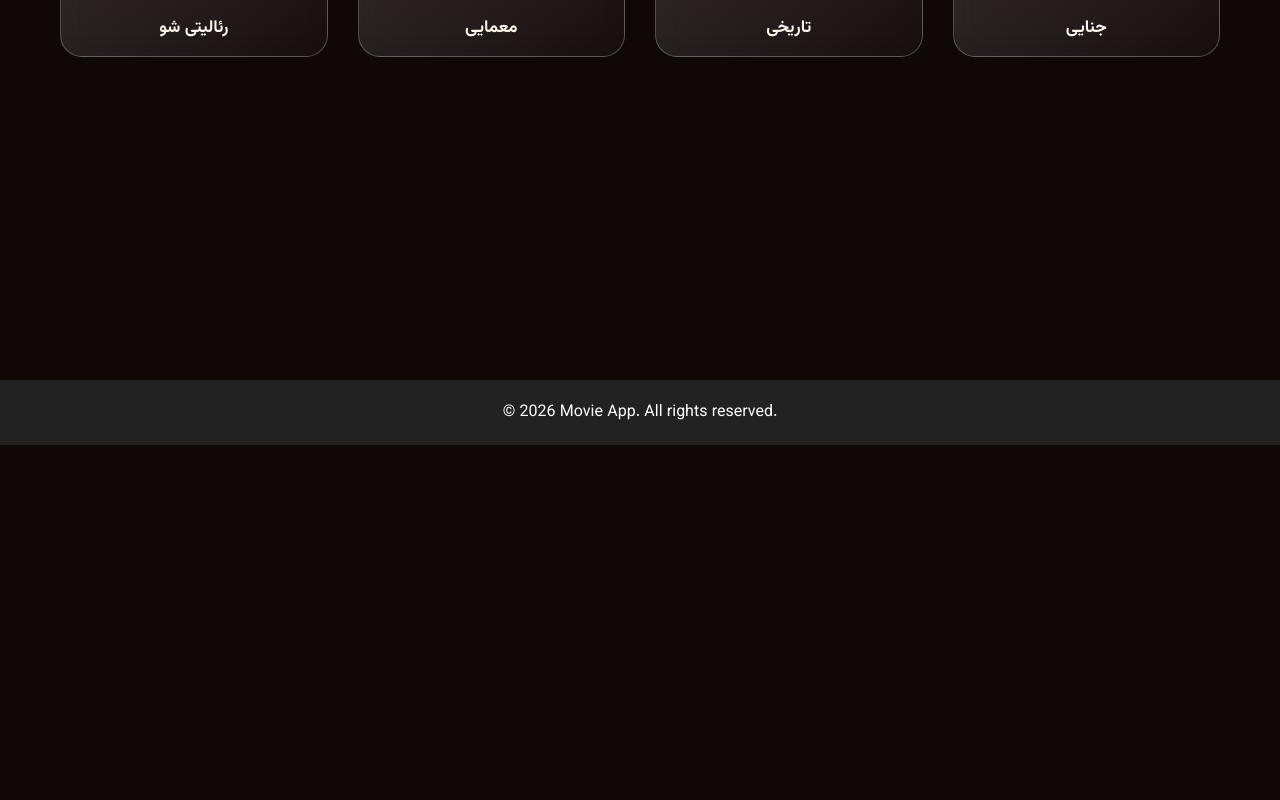
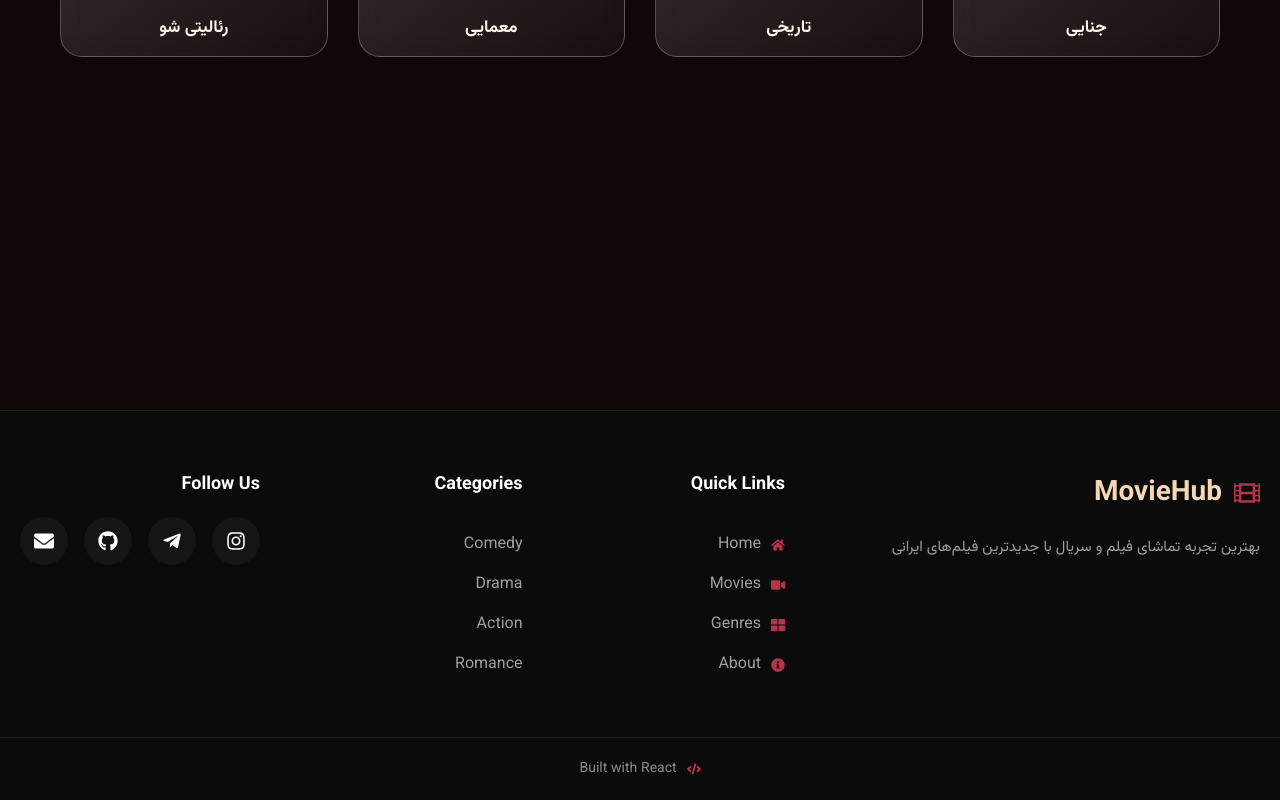
Before and after one commit to setayesh-mardiii/moviehub-react, a React (Vite) app: page /genres in a window 1280 px wide. Shown: the part 470-1270 px from the top of the page. Before the commit the page ends 915 px from the top, so only its background shows below. Built offline with nearby package versions, Linux system fonts and the light colour scheme.

Commit message:
creat footer

```diff
--- a/src/components/Footer/Footer.css
+++ b/src/components/Footer/Footer.css
@@ -1,8 +1,297 @@
+.footer{
 
-.footer {
-  margin-top: 50px;
-  padding: 20px;
-  text-align: center;
-  background-color: #222;
-  color: white;
+  margin-top:80px;
+
+  background:#0b0b0b;
+
+  border-top:1px solid rgba(255,255,255,.08);
+
+  direction:rtl;
+
 }
+
+
+
+.footer-container{
+
+  max-width:1400px;
+
+  margin:auto;
+
+  padding:60px 20px;
+
+  display:grid;
+
+  grid-template-columns:2fr 1fr 1fr 1fr;
+
+  gap:50px;
+
+}
+
+
+
+.footer-brand h2{
+
+  display:flex;
+
+  align-items:center;
+
+  gap:12px;
+
+  font-size:28px;
+
+  color:var(--secondary-color);
+
+  margin-bottom:18px;
+
+}
+
+
+
+.footer-brand h2 svg{
+
+  color:var(--primary-color);
+
+  font-size:26px;
+
+}
+
+
+
+.footer-brand p{
+
+  color:#9f9f9f;
+
+  line-height:2;
+
+  font-size:15px;
+
+}
+
+
+
+
+
+.footer-links h3,
+
+.footer-social h3{
+
+  color:#fff;
+
+  margin-bottom:18px;
+
+  font-size:18px;
+
+}
+
+
+
+.footer-links{
+
+  display:flex;
+
+  flex-direction:column;
+
+  gap:15px;
+
+}
+
+
+
+.footer-links a,
+
+.footer-links span{
+
+  display:flex;
+
+  align-items:center;
+
+  gap:10px;
+
+  color:#9f9f9f;
+
+  text-decoration:none;
+
+  transition:.3s;
+
+  cursor:pointer;
+
+}
+
+
+
+.footer-links a svg{
+
+  color:var(--primary-color);
+
+  font-size:14px;
+
+}
+
+
+
+.footer-links a:hover{
+
+  color:#fff;
+
+  transform:translateX(-6px);
+
+}
+
+
+
+
+
+.social-icons{
+
+  display:flex;
+
+  gap:16px;
+
+  margin-top:10px;
+
+}
+
+
+
+.social-icons a{
+
+  width:48px;
+
+  height:48px;
+
+  border-radius:50%;
+
+  background:#151515;
+
+  display:flex;
+
+  align-items:center;
+
+  justify-content:center;
+
+  color:#fff;
+
+  font-size:20px;
+
+  transition:.35s;
+
+}
+
+
+
+.social-icons a:hover{
+
+  background:var(--primary-color);
+
+  transform:translateY(-6px);
+
+}
+
+
+
+.footer-bottom{
+
+  border-top:1px solid rgba(255,255,255,.08);
+
+  padding:20px;
+
+  display:flex;
+
+  justify-content:center;
+
+}
+
+
+
+.footer-bottom p{
+
+  display:flex;
+
+  align-items:center;
+
+  gap:10px;
+
+  color:#8b8b8b;
+
+  font-size:14px;
+
+}
+
+
+
+.footer-bottom svg{
+
+  color:var(--primary-color);
+
+}
+
+
+
+
+
+/* Tablet */
+
+@media(max-width:900px){
+
+.footer-container{
+
+  grid-template-columns:1fr 1fr;
+
+  gap:35px;
+
+}
+
+}
+
+
+
+
+
+/* Mobile */
+
+@media(max-width:650px){
+
+.footer-container{
+
+  grid-template-columns:1fr;
+
+  text-align:center;
+
+}
+
+
+
+.footer-brand h2{
+
+  justify-content:center;
+
+}
+
+
+
+.footer-links{
+
+  align-items:center;
+
+}
+
+
+
+.footer-links a,
+
+.footer-links span{
+
+  justify-content:center;
+
+}
+
+
+
+.social-icons{
+
+  justify-content:center;
+
+}
+
+}
--- a/src/components/Footer/Footer.jsx
+++ b/src/components/Footer/Footer.jsx
@@ -1,12 +1,186 @@
+import "./Footer.css";
 
-import "./Footer.css";
+import { Link } from "react-router-dom";
+
+import {
+  FaFilm,
+  FaHome,
+  FaVideo,
+  FaThLarge,
+  FaInfoCircle,
+  FaInstagram,
+  FaTelegramPlane,
+  FaGithub,
+  FaEnvelope,
+  FaCode
+} from "react-icons/fa";
 
 function Footer() {
   return (
     <footer className="footer">
-      <p>
-        © 2026 Movie App. All rights reserved.
-      </p>
+
+      <div className="footer-container">
+
+        {/* Brand */}
+
+        <div className="footer-brand">
+
+          <h2>
+
+            <FaFilm />
+
+            <span>MovieHub</span>
+
+          </h2>
+
+          <p>
+
+            بهترین تجربه تماشای فیلم و سریال
+
+            با جدیدترین فیلم‌های ایرانی
+
+          </p>
+
+        </div>
+
+
+
+
+
+        {/* Quick Links */}
+
+        <div className="footer-links">
+
+          <h3>Quick Links</h3>
+
+          <Link to="/">
+
+            <FaHome />
+
+            <span>Home</span>
+
+          </Link>
+
+          <Link to="/movies">
+
+            <FaVideo />
+
+            <span>Movies</span>
+
+          </Link>
+
+          <Link to="/genres">
+
+            <FaThLarge />
+
+            <span>Genres</span>
+
+          </Link>
+
+          <Link to="/about">
+
+            <FaInfoCircle />
+
+            <span>About</span>
+
+          </Link>
+
+        </div>
+
+
+
+
+
+        {/* Categories */}
+
+        <div className="footer-links">
+
+          <h3>Categories</h3>
+
+          <span>Comedy</span>
+
+          <span>Drama</span>
+
+          <span>Action</span>
+
+          <span>Romance</span>
+
+        </div>
+
+
+
+
+
+        {/* Social */}
+
+        <div className="footer-social">
+
+          <h3>Follow Us</h3>
+
+          <div className="social-icons">
+
+            <a
+              href="#"
+              aria-label="Instagram"
+            >
+
+              <FaInstagram />
+
+            </a>
+
+            <a
+              href="#"
+              aria-label="Telegram"
+            >
+
+              <FaTelegramPlane />
+
+            </a>
+
+            <a
+              href="#"
+              aria-label="Github"
+            >
+
+              <FaGithub />
+
+            </a>
+
+            <a
+              href="#"
+              aria-label="Email"
+            >
+
+              <FaEnvelope />
+
+            </a>
+
+          </div>
+
+        </div>
+
+      </div>
+
+
+
+
+
+      <div className="footer-bottom">
+
+        <p>
+
+          <FaCode />
+
+          <span>
+
+            Built with React
+
+          </span>
+
+        </p>
+
+      </div>
+
     </footer>
   );
 }
```
